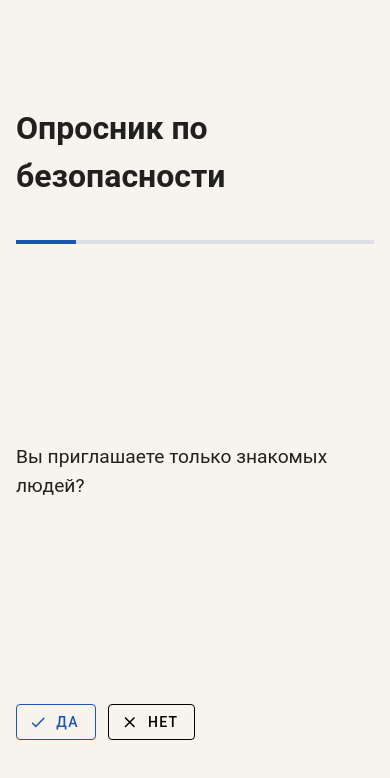
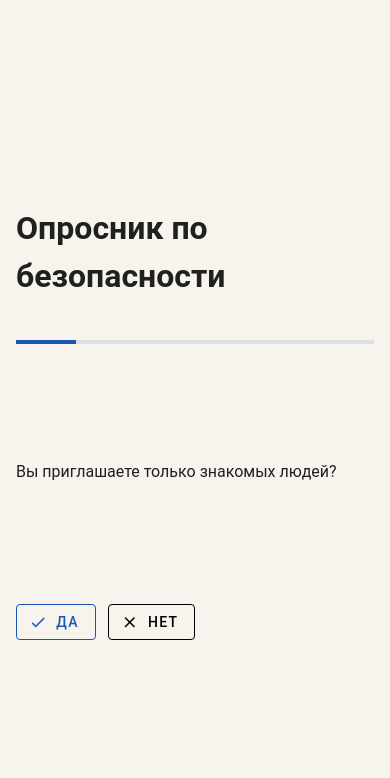
Before and after one commit to artefom/securtest, a Vue app: page / in a window 390 px wide. Shown: the top 778 px of the page. Built offline with nearby package versions, Linux system fonts and the light colour scheme.

Commit message:
Adjust fittings

```diff
--- a/src/pages/index.vue
+++ b/src/pages/index.vue
@@ -12,7 +12,7 @@
     <h1 class="mb-10">Опросник по безопасности</h1>
 
     <v-expand-transition>
-      <div v-if="showQuestions" style="max-width: 700px; width: 100%">
+      <div v-if="showQuestions" style="max-width: 700px; width: 100%;">
         <v-carousel
           :continuous="false"
           :show-arrows="false"
@@ -20,6 +20,7 @@
           hide-delimiters
           hide-delimiter-background
           v-model="currentSlide"
+          style="height: 300px;"
         >
           <v-carousel-item v-for="(question, i) in questions" :key="i">
             <div style="height: 100%; display: flex; flex-direction: column">
@@ -207,6 +208,12 @@ function reset() {
   }
 }
 
+@media (max-width: 400px) {
+  .question-body {
+    font-size: 1.0rem;
+  }
+}
+
 </style>
 
 <style>
```
